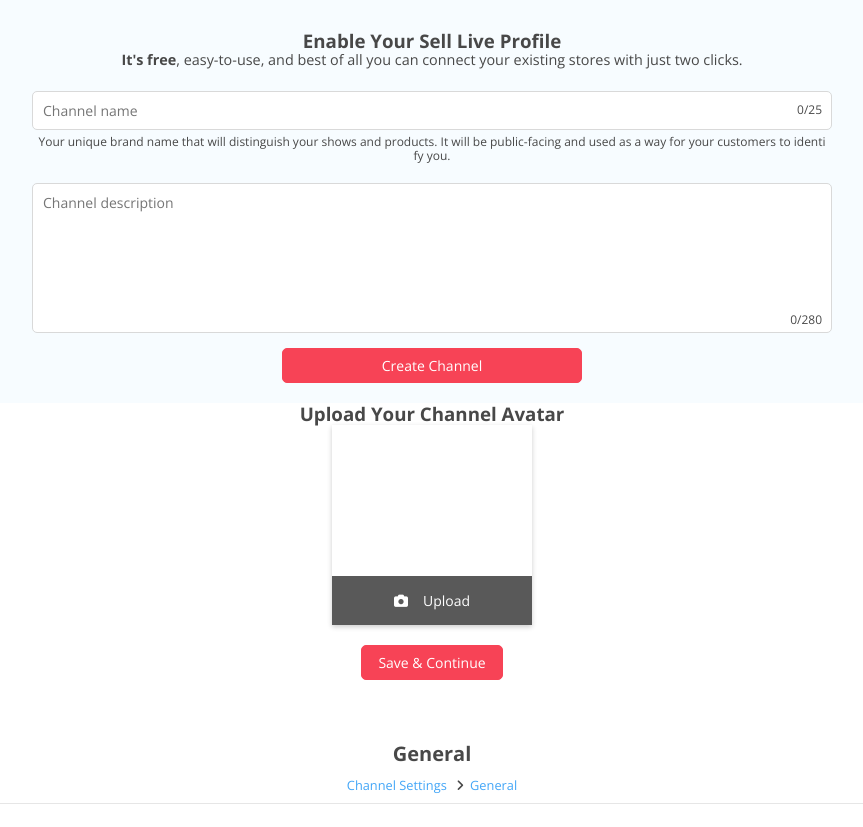
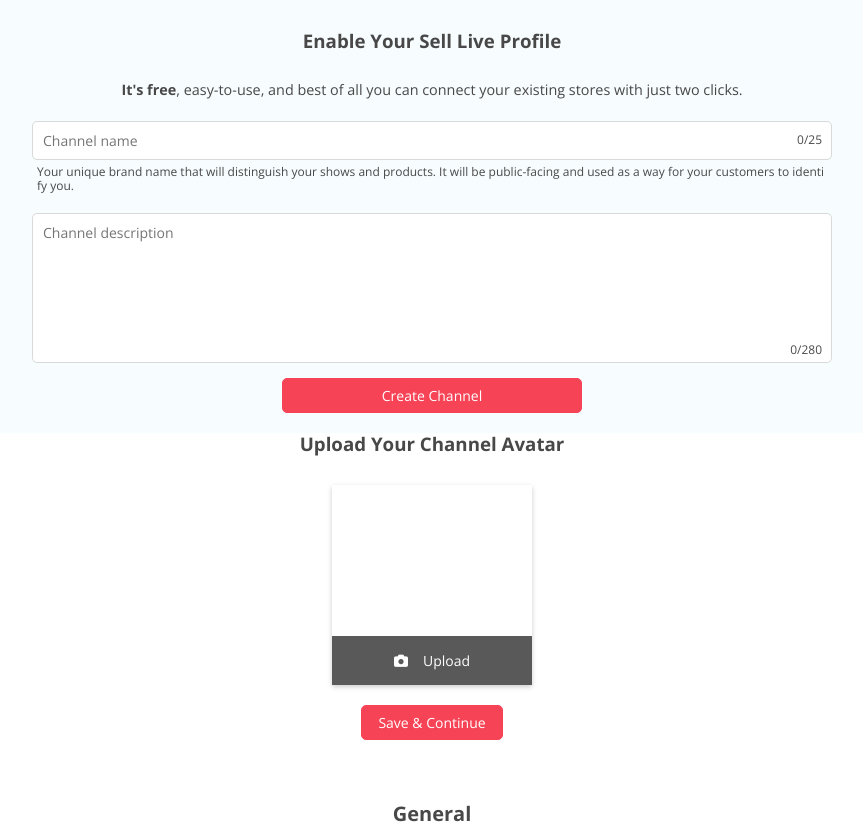
Before and after one commit to kyoungstar/publishing, a Vue app: page / in a window 1280 px wide. Shown: the part 2760-3587 px from the top of the page, without its empty margins (208-1071 px from the left). Built offline with nearby package versions, Linux system fonts and the light colour scheme; some icons are missing.

Commit message:
눈에 띄여서 나도 모르게 수정

```diff
--- a/src/assets/scss/create.scss
+++ b/src/assets/scss/create.scss
@@ -206,6 +206,9 @@
     font-size: 12px
 }
 
+h3._35Q5r {
+    margin-bottom:30px;
+}
 ._35Q5r,.qSp8g {
     text-align: center
 }
@@ -254,7 +257,7 @@
 }
 
 ._3zHna {
-    padding: 5px
+    padding: 5px;
 }
 
 ._3okTB textarea {
@@ -392,7 +395,8 @@
 ._3p3HE {
     display: flex;
     flex-direction: column;
-    align-items: center
+    align-items: center;
+    h3 {margin-bottom:30px;}
 }
 ._2T6NR,._3ppHg {
     width: 200px
--- a/src/components/CreateChannel.vue
+++ b/src/components/CreateChannel.vue
@@ -39,7 +39,7 @@
                                                         <span>0/25</span>
                                                     </div>
                                                 </div>
-                                                <div class="_3zHna">
+                                                <div class="_3zHna" style="text-align:left">
                                                     Your unique <em>brand name</em> that will distinguish your shows and products. It will be public-facing and used as a way for your customers to identify you.
                                                 </div>
                                             </div>
```
